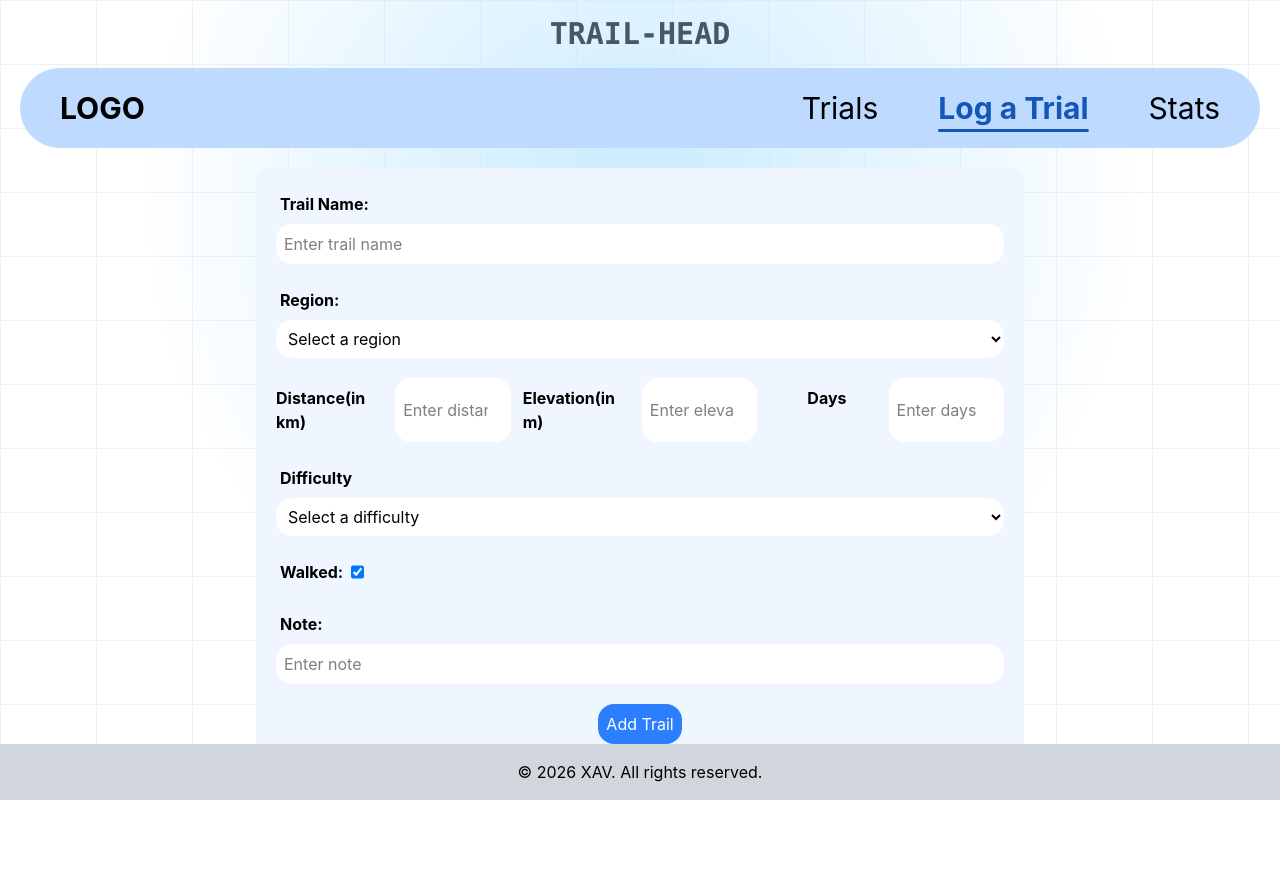
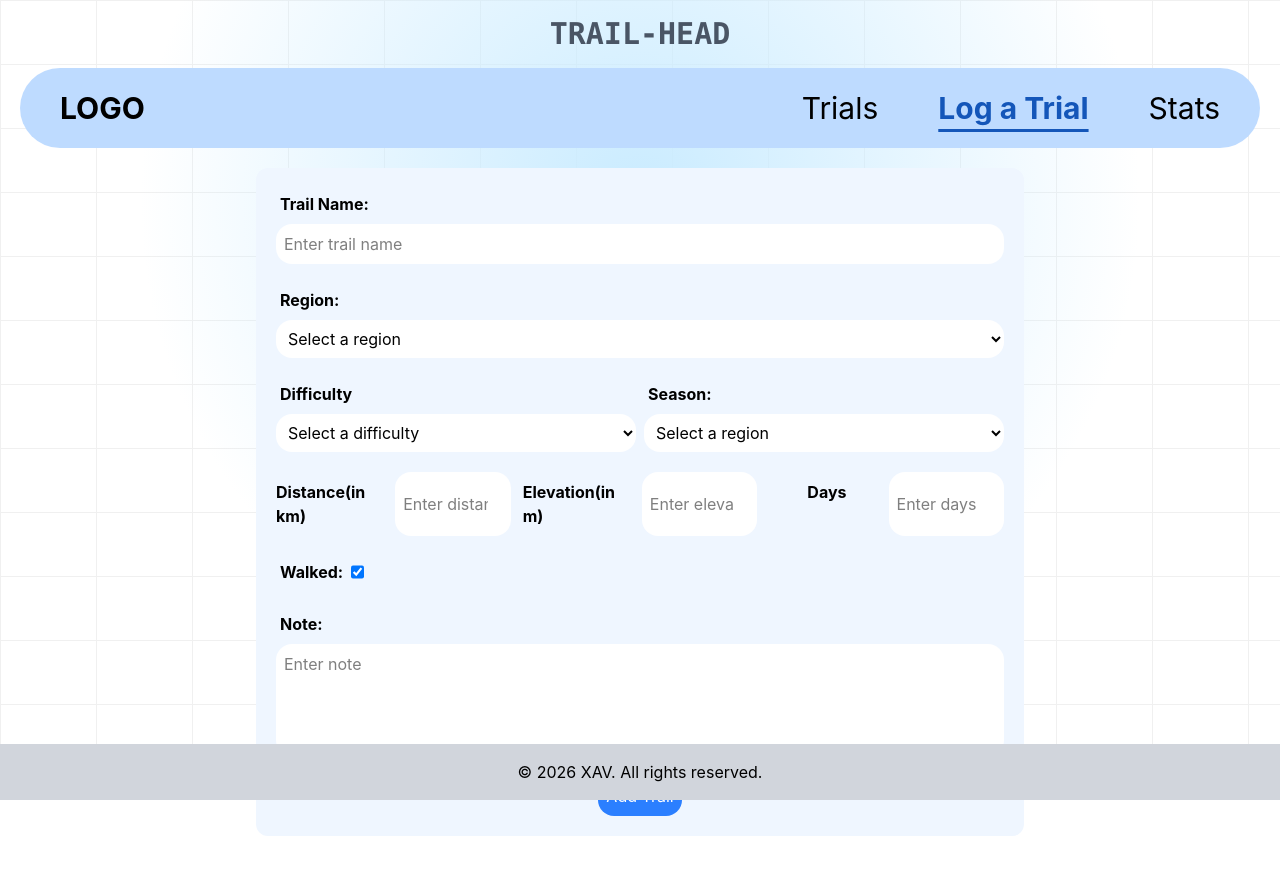
Before and after one commit to abrl7/Trail-Head, a React (Vite) app: page /log in a window 1280 px wide. Shown: the top 874 px of the page. Before the commit the page ends 800 px from the top, so only its background shows below. Built offline with nearby package versions, Linux system fonts and the light colour scheme.

Commit message:
prop drilling structure

```diff
--- a/src/App.jsx
+++ b/src/App.jsx
@@ -1,4 +1,5 @@
-import {createBrowserRouter,RouterProvider} from "react-router-dom";
+import { createBrowserRouter, RouterProvider } from "react-router-dom";
+import { BrowserRouter, Routes, Route } from "react-router-dom";
 import RootLayout from './layouts/RootLayout.jsx';
 import TrailsPage from './components/TrailsPage.jsx';
 import LogTrailPage from './components/LogTrailPage.jsx';
@@ -8,31 +9,75 @@ import TrailDetailPage from './components/TrailDetailPage.jsx';
 import trailContext from './context/trailContext.js';
 import { useState } from "react";
 
-  const router=createBrowserRouter([
-  {
-    path: '/',
-    element: <RootLayout />,
-    errorElement: <NotFound />, // Automatically catches routing errors
-    children: [
-      { index: true, element: <TrailsPage /> }, // Renders at "/"
-      { path: 'trails', element: <TrailsPage /> },
-      { path: 'log', element: <LogTrailPage /> },
-      { path: 'stats', element: <StatsPage /> },
-      { path: 'trails/:id', element: <TrailDetailPage /> },
-    ],
-  }
-]);
+//1. using createBrowserRouter with RouterProvider
+//   const router=createBrowserRouter([
+//   {
+//     path: '/',
+//     element: <RootLayout />,
+//     errorElement: <NotFound />, // Automatically catches routing errors
+//     children: [
+//       { index: true, element: <TrailsPage  /> }, // Renders at "/"
+//       { path: 'trails', element: <TrailsPage /> },
+//       { path: 'log', element: <LogTrailPage /> },
+//       { path: 'stats', element: <StatsPage /> },
+//       { path: 'trails/:id', element: <TrailDetailPage /> },
+//     ],
+//   }
+// ]);
 
+// function App() {
+//   const [trails, settrails] = useState([])
+
+//   return (
+//     <>
+// {/* <trailContext.Provider value={{trails,settrails}}> */}
+//     <RouterProvider router={router}  />
+// {/* </trailContext.Provider> */}
+//     </>
+//   )
+// }
+
+//2.using browser router with routes
 function App() {
   const [trails, settrails] = useState([])
 
+  //1.mero solution for colored element for difficulty
+  // const checkDifficulty=(t)=>{
+  //   if (t==='Easy') {
+  //     return "bg-blue-900 text-white px-2 text-sm p-1 rounded-lg"
+  //   }else if (t==='Moderate'){
+  //     return "bg-yellow-900 text-white px-2 text-sm p-1 rounded-lg"
+  //   }else if (t==='Difficult'){
+  //     return "bg-slate-900 text-white px-2 text-sm p-1 rounded-lg"
+  //   }else{
+  //     return "bg-black"
+  //   }
+  // }
+
+  //2.claude daju ko solution
+  const difficultyStyles = {
+    Easy: "bg-green-900 text-green-400 text-sm p-1 rounded-lg",
+    Moderate: "bg-yellow-900 text-yellow-400 text-sm p-1 rounded-lg",
+    Difficult: "bg-red-900 text-red-400 text-sm p-1 rounded-lg",
+  }
+
+  const checkDifficulty = (t) => difficultyStyles[t] || "bg-black"
+
   return (
-    <>
-<trailContext.Provider value={{trails,settrails}}>
-    <RouterProvider router={router} />
-</trailContext.Provider>
-    </>
+    <BrowserRouter>
+      <Routes>
+        <Route path="/" element={<RootLayout />}>
+          <Route index element={<TrailsPage trails={trails} checkDifficulty={checkDifficulty} />} />
+          <Route path="trails" element={<TrailsPage trails={trails} checkDifficulty={checkDifficulty} />} />
+          <Route path="log" element={<LogTrailPage trails={trails} settrails={settrails} />} />
+          <Route path="stats" element={<StatsPage trails={trails} />} />
+          <Route path="trails/:id" element={<TrailDetailPage trails={trails} checkDifficulty={checkDifficulty} />} />
+          <Route path="*" element={<NotFound />} />
+        </Route>
+      </Routes>
+    </BrowserRouter>
   )
 }
 
+
 export default App
--- a/src/components/Footer.jsx
+++ b/src/components/Footer.jsx
@@ -2,7 +2,7 @@ import React from 'react'
 
 const Footer = () => {
   return (
-    <div className='absolute bottom-0 w-full bg-gray-300 text-black text-center p-4'>
+    <div className='sticky bottom-0 w-full bg-gray-300 text-black text-center p-4'>
       &copy; 2026 XAV. All rights reserved.
     </div>
   )
--- a/src/components/LogTrailPage.jsx
+++ b/src/components/LogTrailPage.jsx
@@ -2,15 +2,15 @@ import React from 'react'
 import { useState } from 'react';
 import { useNavigate } from "react-router-dom";
 import { useForm } from 'react-hook-form';
-import {useContext} from 'react';
+import { useContext } from 'react';
 import trailContext from '../context/trailContext.js';
 
 // 1. without react-hook-form,
-const LogTrailPage = () => {
+const LogTrailPage = ({trails,settrails}) => {
 
   const navigate = useNavigate();
 
-  const {trails,settrails}=useContext(trailContext)
+  // const { trails, settrails } = useContext(trailContext)
 
 
   const [reqTrailName, setreqTrailName] = useState(true)
@@ -87,11 +87,36 @@ const LogTrailPage = () => {
               {/* <input className='bg-white p-2 rounded-2xl' type="text" placeholder="Enter region" name="region" id="region" value={trailForm.region} onChange={handleChange} /> */}
               <select className='bg-white p-2 rounded-2xl' name="region" id="region" value={trailForm.region} onChange={handleChange}>
                 <option value="">Select a region</option>
-                <option value="Region 1">Annapurna</option>
-                <option value="Region 2">Langtang</option>
-                <option value="Region 3">Khumbu</option>
-                <option value="Region 4">Manaslu</option>
+                <option value="Annapurna">Annapurna</option>
+                <option value="Langtang">Langtang</option>
+                <option value="Khumbu">Khumbu</option>
+                <option value="Manaslu">Manaslu</option>
               </select>
+            </div>
+
+ <div className="flex gap-2">
+              <div className='flex flex-col gap-1 w-1/2'>
+                <label className='font-bold p-1' htmlFor="difficulty">Difficulty</label>
+                {/* <input className='bg-white p-2 rounded-2xl' type="text" placeholder="Enter region" name="region" id="region" value={trailForm.region} onChange={handleChange} /> */}
+                <select className='bg-white p-2 rounded-2xl' name="difficulty" id="difficulty" value={trailForm.difficulty} onChange={handleChange}>
+                  <option value="">Select a difficulty</option>
+                  <option value="Easy">Easy</option>
+                  <option value="Moderate">Moderate</option>
+                  <option value="Difficult">Difficult</option>
+                </select>
+              </div>
+
+              <div className='flex flex-col gap-1 w-1/2'>
+                <label className='font-bold p-1' htmlFor="season">Season:</label>
+                {/* <input className='bg-white p-2 rounded-2xl' type="text" placeholder="Enter region" name="region" id="region" value={trailForm.region} onChange={handleChange} /> */}
+                <select className='bg-white p-2 rounded-2xl' name="season" id="season" value={trailForm.season} onChange={handleChange}>
+                  <option value="">Select a region</option>
+                  <option value="Spring">Spring</option>
+                  <option value="Summer">Summer</option>
+                  <option value="Autumn">Autumn</option>
+                  <option value="Winter">Winter</option>
+                </select>
+              </div>
             </div>
 
             <div className='flex gap-3 ' >
@@ -112,16 +137,6 @@ const LogTrailPage = () => {
               </div>
             </div>
 
-            <div className='flex flex-col gap-1'>
-              <label className='font-bold p-1' htmlFor="difficulty">Difficulty</label>
-              {/* <input className='bg-white p-2 rounded-2xl' type="text" placeholder="Enter region" name="region" id="region" value={trailForm.region} onChange={handleChange} /> */}
-              <select className='bg-white p-2 rounded-2xl' name="difficulty" id="difficulty" value={trailForm.difficulty} onChange={handleChange}>
-                <option value="">Select a difficulty</option>
-                <option value="Easy">Easy</option>
-                <option value="Moderate">Moderate</option>
-                <option value="Difficult">Difficult</option>
-              </select>
-            </div>
 
             <div className='flex gap-1'>
               <label className='font-bold p-1' htmlFor="walked">Walked:</label>
@@ -130,7 +145,7 @@ const LogTrailPage = () => {
 
             <div className='flex flex-col gap-1'>
               <label className='font-bold p-1' htmlFor="note">Note:</label>
-              <input className='bg-white p-2 rounded-2xl' type="textarea" placeholder="Enter note" name="note" id="note" value={trailForm.note} onChange={handleChange} />
+              <textarea className='bg-white p-2 rounded-2xl' placeholder="Enter note" name="note" id="note" value={trailForm.note} onChange={handleChange} rows={4} />
             </div>
             <div className='flex gap-1 justify-center'>
               <button className='bg-blue-500 text-white p-2 rounded-2xl' type="submit">
--- /dev/null
+++ b/src/components/TrailCard.jsx
@@ -0,0 +1,55 @@
+import React from 'react'
+
+const TrailCard = ({trails,checkDifficulty}) => {
+  return (
+    <>
+     {trails.map((trail, index) => {
+        // return <div key={trail.trailId} className='bg-white p-4 rounded-lg shadow-md mb-4'>
+        //   <h2 className='text-xl font-bold'>{trail.trailName}</h2>
+        //   <p className='text-gray-600'>{trail.region}</p>
+        //   <p className='text-gray-600'>Distance: {trail.distance} km</p>
+        //   <p className='text-gray-600'>Elevation: {trail.elevation} m</p>
+        //   <p className='text-gray-600'>Difficulty: {trail.difficulty}</p>
+        //   <p className='text-gray-600'>Days: {trail.days}</p>
+        //   <p className='text-gray-600'>Season: {trail.season}</p>
+        //   <p className='text-gray-600'>Walked: {trail.walked ? 'Yes' : 'No'}</p>
+        //   <p className='text-gray-600'>Note: {trail.note}</p>
+        // </div>
+        return (
+
+
+          <div className='bg-blue-50 mx-auto w-full p-2 rounded-lg shadow-md m-2' key={trail.trailId}>
+            {/* div1 */}
+            <div className="heading flex flex-col gap-2 p-2">
+              <p className='text-sm font-bold text-gray-600'>{trail?.region}</p>
+              <h1 className='text-3xl font-bold'>{trail?.trailName}</h1>
+              <div className='flex gap-2'>
+
+                <p className={trail?.walked ? "bg-green-600 text-white px-2 text-sm p-1 rounded-lg" : "bg-red-600 px-2 text-white text-sm p-1 rounded-lg"}>{trail?.walked ? 'Walked' : 'Not Walked'}</p>
+                <p className={checkDifficulty(trail.difficulty)}>{trail?.difficulty}</p>
+              </div>
+            </div>
+
+            {/* div2 */}
+            <div className="data flex gap-3 p-2">
+              <div className='p-2 w-1/4 bg-slate-200 rounded-2xl flex flex-col'><p className='text-sm font-bold text-gray-600'>Season:</p> <p className='text-md font-bold'>{trail?.season}</p></div>
+              <div className='p-2 w-1/4 bg-slate-200 rounded-2xl flex flex-col'><p className='text-sm font-bold text-gray-600'>Distance:</p> <p className='text-md font-bold'>{trail?.distance} km</p></div>
+              <div className='p-2 w-1/4 bg-slate-200 rounded-2xl flex flex-col'><p className='text-sm font-bold text-gray-600'>Elevation:</p> <p className='text-md font-bold'>{trail?.elevation} m</p> </div>
+              <div className='p-2 w-1/4 bg-slate-200 rounded-2xl flex flex-col'><p className='text-sm font-bold text-gray-600'>Days:</p> <p className='text-md font-bold'>{trail?.days}</p></div>
+
+            </div>
+            {/* div3 */}
+            <div className="note p-2">
+              <div className='p-2 flex flex-col rounded-2xl bg-slate-200'>
+                <p className='text-sm font-bold text-gray-600'>Note:</p> <p className='text-md overflow-y-auto break-words whitespace-pre-wrap'>{trail?.note}</p>
+              </div>
+            </div>
+          </div>
+
+        )
+      })}
+    </>
+  )
+}
+
+export default TrailCard
--- a/src/components/TrailDetailPage.jsx
+++ b/src/components/TrailDetailPage.jsx
@@ -1,11 +1,48 @@
 import React from 'react'
 import { useParams } from 'react-router-dom';
+import { useContext } from 'react';
+import trailContext from '../context/trailContext.js';
 
-const TrailDetailPage = () => {
+const TrailDetailPage = ({trails,checkDifficulty}) => {
   const { id } = useParams();
 
+  // const { trails } = useContext(trailContext);
+
+  const trail = trails.find((t) => t.trailId === id);
+
+
+  if (!trail) {
+    return <p className='p-4 text-red-500'>Trail not found.</p>;
+  }
+
   return (
-    <div>Trail Detail Page: {id}</div>
+    <div className='bg-blue-50 mx-auto w-2/3 p-4 rounded-lg shadow-md m-4'>
+      {/* div1 */}
+      <div className="heading flex flex-col gap-2 p-2">
+        <p className='text-sm font-bold text-gray-600'>{trail?.region}</p>
+        <h1 className='text-3xl font-bold'>{trail?.trailName}</h1>
+        <div className='flex gap-2'>
+
+        <p className={trail?.walked ? "bg-green-600 text-white px-2 text-sm p-1 rounded-lg":"bg-red-600 px-2 text-white text-sm p-1 rounded-lg"}>{trail?.walked ? 'Walked' : 'Not Walked'}</p>
+        <p className={checkDifficulty(trail.difficulty)}>{trail?.difficulty}</p>
+        </div>
+      </div>
+
+      {/* div2 */}
+      <div className="data flex gap-3 p-2">
+        <div className='p-4 w-1/4 bg-slate-200 rounded-2xl flex flex-col'><p className='text-sm font-bold text-gray-600'>Season:</p> <p className='text-2xl font-bold'>{trail?.season}</p></div>
+        <div className='p-4 w-1/4 bg-slate-200 rounded-2xl flex flex-col'><p className='text-sm font-bold text-gray-600'>Distance:</p> <p className='text-2xl font-bold'>{trail?.distance} km</p></div>
+        <div className='p-4 w-1/4 bg-slate-200 rounded-2xl flex flex-col'><p className='text-sm font-bold text-gray-600'>Elevation:</p> <p className='text-2xl font-bold'>{trail?.elevation} m</p> </div>
+        <div className='p-4 w-1/4 bg-slate-200 rounded-2xl flex flex-col'><p className='text-sm font-bold text-gray-600'>Days:</p> <p className='text-2xl font-bold'>{trail?.days}</p></div>
+
+      </div>
+      {/* div3 */}
+      <div className="note p-2">
+        <div className='p-4 flex flex-col rounded-2xl bg-slate-200 '>
+        <p className='text-sm font-bold text-gray-600'>Note:</p> <p className='text-md overflow-y-auto break-words whitespace-pre-wrap'>{trail?.note}</p>
+        </div>
+      </div>
+    </div>
   )
 }
 
--- /dev/null
+++ b/src/components/TrailGrid.jsx
@@ -0,0 +1,14 @@
+import React from 'react'
+import TrailCard from './TrailCard'
+
+const TrailGrid = ({ trails, checkDifficulty }) => {
+    return (
+        <>
+            <div className='grid xl:grid-cols-3 md:grid-cols-2 grid-cols-1 gap-4  p-6' >
+                <TrailCard trails={trails} checkDifficulty={checkDifficulty} />
+            </div>
+        </>
+    )
+}
+
+export default TrailGrid
--- a/src/components/TrailsPage.jsx
+++ b/src/components/TrailsPage.jsx
@@ -1,22 +1,17 @@
 import React from 'react'
 import { useState } from 'react';
+import { useContext } from 'react';
+import trailContext from '../context/trailContext.js';
+import TrailGrid from './TrailGrid.jsx';
 
-const TrailsPage = () => {
+const TrailsPage = ({ trails, checkDifficulty }) => {
 
-  const [trials, setTrials] = useState([{
-    "id": "tr-002",
-    "name": "Mardi Himal",
-    "region": "Annapurna",
-    "distance": 44,
-    "elevation": 4500,
-    "difficulty": "Moderate",
-    "days": 5,
-    "season": "Mar - May",
-    "walked": true,
-  }])
+  // const {trails}=useContext(trailContext)
 
   return (
-    <div>TrailsPage</div>
+    <>
+    <TrailGrid trails={trails} checkDifficulty={checkDifficulty}/>
+    </>
   )
 }
 
--- a/src/layouts/RootLayout.jsx
+++ b/src/layouts/RootLayout.jsx
@@ -6,16 +6,16 @@ import NavBar from '../components/NavBar.jsx';
 export default function RootLayout() {
   return (
     <>
-  <div className="absolute inset-0 -z-10 h-full w-full bg-white bg-[linear-gradient(to_right,#f0f0f0_1px,transparent_1px),linear-gradient(to_bottom,#f0f0f0_1px,transparent_1px)] bg-[size:6rem_4rem]"><div class="absolute bottom-0 left-0 right-0 top-0 bg-[radial-gradient(circle_500px_at_50%_200px,#C9EBFF,transparent)]"></div></div>
-    <div>
+  <div className="absolute inset-0 -z-10 h-full w-full bg-white bg-[linear-gradient(to_right,#f0f0f0_1px,transparent_1px),linear-gradient(to_bottom,#f0f0f0_1px,transparent_1px)] bg-[size:6rem_4rem]"><div className="absolute bottom-0 left-0 right-0 top-0 bg-[radial-gradient(circle_500px_at_50%_200px,#C9EBFF,transparent)]">
+    <div className='min-h-screen flex flex-col'>
       <Header />
       <NavBar />
-      <main>
+      <main className='flex-1'>
         <Outlet />
       </main>
         <Footer />
     </div>
-
+    </div></div>
     </>
   );
 }
```
